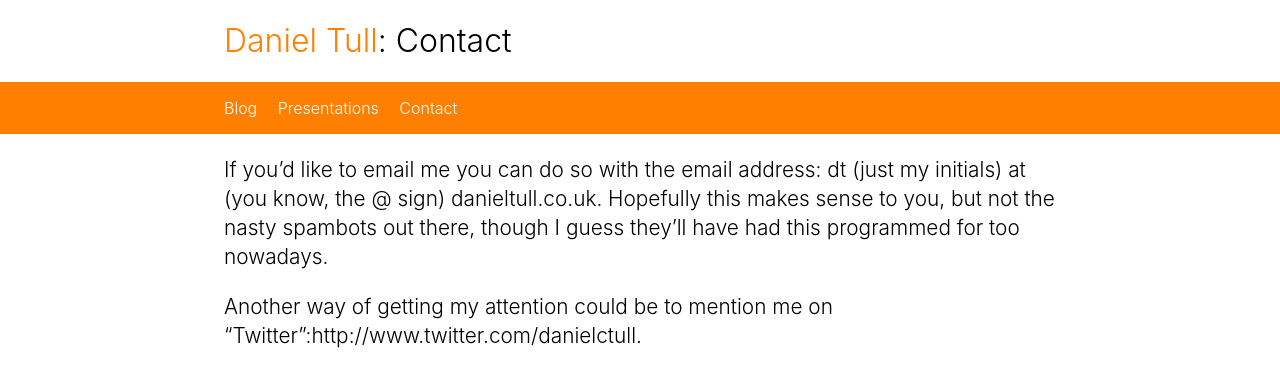
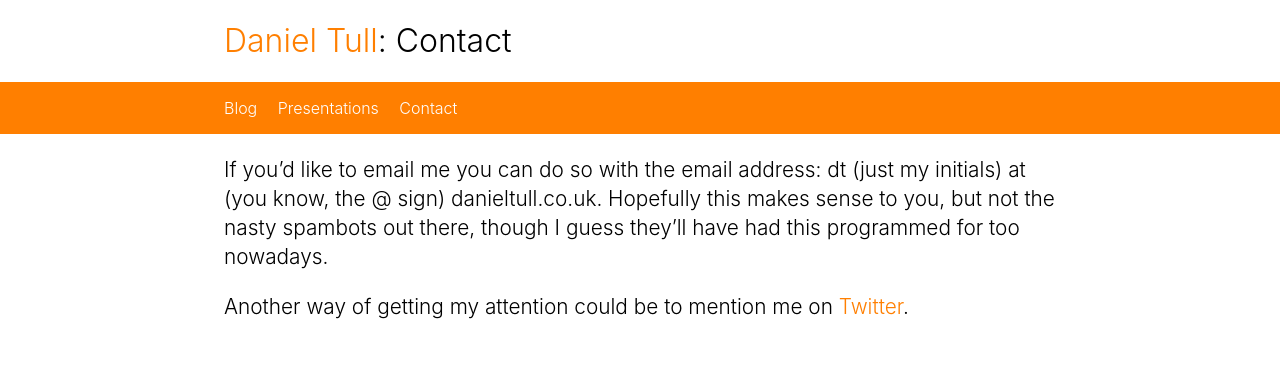
Before and after one commit to danielctull/danielctull.github.com, a Jekyll site: the page built from contact/index.markdown, in a window 1280 px wide. Shown: the top 387 px of the page. Built offline with Jekyll 4.4.1, drawn with Linux system fonts in a browser that asks for light colours.

Commit message:
Format links correctly

```diff
--- a/contact/index.markdown
+++ b/contact/index.markdown
@@ -5,4 +5,4 @@ title: Contact
 
 If you'd like to email me you can do so with the email address: dt (just my initials) at (you know, the @ sign) danieltull.co.uk. Hopefully this makes sense to you, but not the nasty spambots out there, though I guess they'll have had this programmed for too nowadays.
 
-Another way of getting my attention could be to mention me on "Twitter":http://www.twitter.com/danielctull.
+Another way of getting my attention could be to mention me on [Twitter](http://www.twitter.com/danielctull).
```
